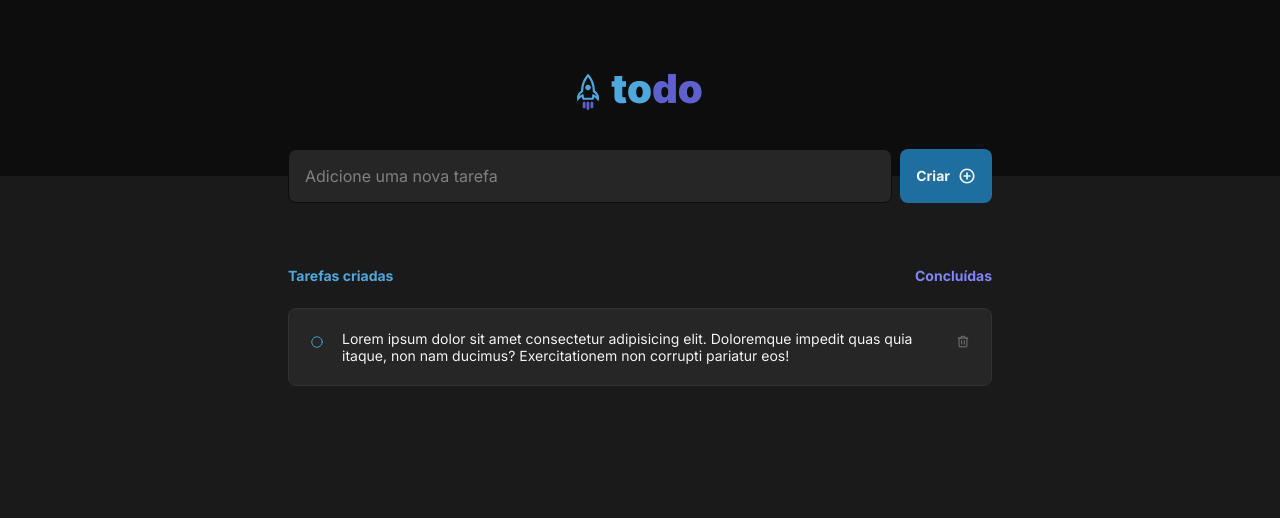
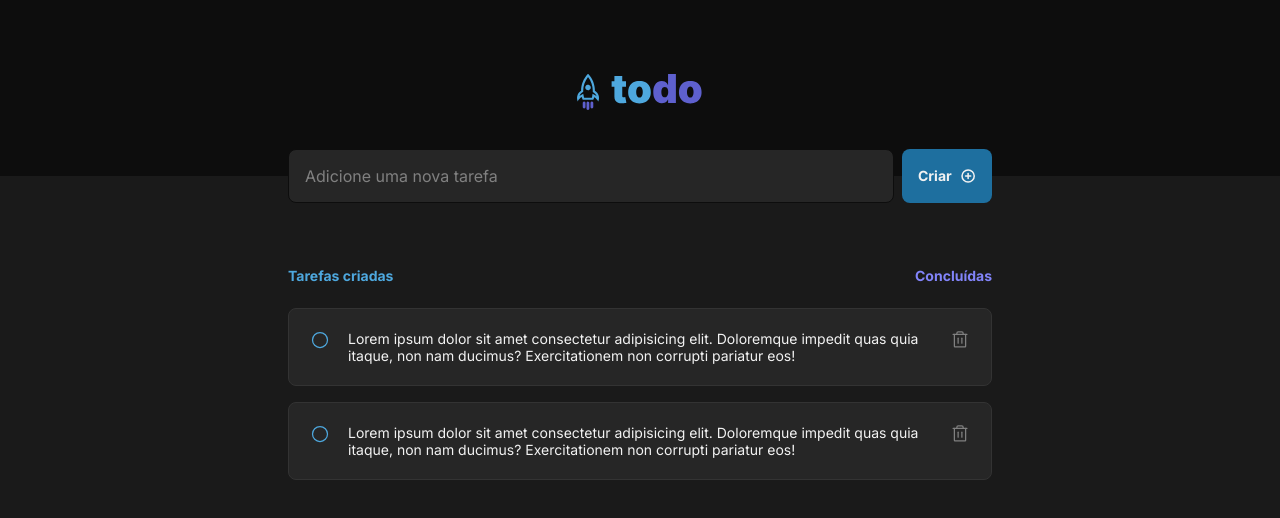
Before and after one commit to fernandnsp/todoList-reactjs, a React (Vite) app: page / in a window 1280 px wide. Shown: the top 518 px of the page. Built offline with nearby package versions, Linux system fonts and the light colour scheme.

Commit message:
:sparkles: Feat: Componente de listagem e tarefa
Finalização no estilo da listagem e do componente de tarefa, também adicionado suavidade ao passar em cima dos botões

```diff
--- a/src/App.module.css
+++ b/src/App.module.css
@@ -3,3 +3,9 @@
   margin: 0 auto;
   padding: 0 1rem;
 }
+
+@media (max-width: 768px) {
+  html {
+    font-size: 87.5%;
+  }
+}
--- a/src/components/Input/Input.module.css
+++ b/src/components/Input/Input.module.css
@@ -1,12 +1,15 @@
 .input {
     display: flex;
+    flex-wrap: wrap;
+    justify-content: flex-end;
     gap: 8px;
     margin-top: calc(0px - 1.7rem);
 }
 
 .inputCampo {
     color: var(--gray-100);
-    width: 100%;
+
+    width: calc(100% - 8px - 90px);
     padding: 1rem;
 
     border-radius: 8px;
@@ -27,9 +30,11 @@
 .button {
     color: var(--gray-100);
     display: flex;
+    align-items: center;
+    justify-content: center;
     gap: 8px;
-    align-items: center;
 
+    width: 90px;
     padding: 1rem;
     border: none;
     border-radius: 8px;
@@ -37,6 +42,7 @@
     font-weight: 700;
     font-size: 0.875rem;
     background-color: var(--blue-600);
+    transition: ease-in .08s;
 }
 
 .button:focus, .button:hover {
@@ -44,3 +50,9 @@
     cursor: pointer;
     background-color: var(--blue-300);
 }
+
+@media (max-width: 375px) {
+    .inputCampo {
+        width: 100%;
+    }
+}
--- a/src/components/ListTasks/ListTasks.module.css
+++ b/src/components/ListTasks/ListTasks.module.css
@@ -21,3 +21,7 @@
 .listTasks__list {
     list-style: none;
 }
+
+.listTasks__list li{
+    margin-bottom: 1rem;
+}
--- a/src/components/ListTasks/ListTasks.tsx
+++ b/src/components/ListTasks/ListTasks.tsx
@@ -10,9 +10,8 @@ export function ListTasks() {
             </div>
 
             <ul className={style.listTasks__list}>
-                <li>
-                    <Tasks />
-                </li>
+                <li><Tasks /></li>
+                <li><Tasks /></li>
             </ul>
         </section>
     )
--- a/src/components/Tasks/Tasks.module.css
+++ b/src/components/Tasks/Tasks.module.css
@@ -9,17 +9,18 @@
     border: 1px solid var(--gray-400);
 
     background-color: var(--gray-500);
+    flex-direction: row;
 }
 
 .radioIcon {
     color: var(--blue-300);
     box-sizing: content-box;
     padding: 5px;
+    transition: ease-in .08s;
 }
 
 .radioIcon:hover {
     color: var(--blue-600);
-    overflow: hidden;
     cursor: pointer;
 }
 
@@ -30,10 +31,12 @@
 }
 
 .trashIcon {
+    display: flex;
     color: var(--gray-300);
+
     border-radius: 4px;
-    box-sizing: content-box;
     padding: 5px;
+    transition: ease-in .08s;
 }
 
 .trashIcon:hover {
@@ -41,3 +44,12 @@
     cursor: pointer;
     background-color: var(--gray-400);
 }
+
+@media (max-width: 768px) {
+    .radioIcon {
+        order: 1;
+    }
+    .trashIcon {
+        order: 0;
+    }
+}
--- a/src/components/Tasks/Tasks.tsx
+++ b/src/components/Tasks/Tasks.tsx
@@ -4,11 +4,17 @@ import { Circle, Trash } from 'phosphor-react'
 export function Tasks() {
     return (
         <div className={style.tasks}>
-            <Circle size={24} className={style.radioIcon} />
+            <span className={style.radioIcon}>
+                <Circle size={20} />
+            </span>
             <p className={style.content}>
-                Lorem ipsum dolor sit amet consectetur adipisicing elit. Doloremque impedit quas quia itaque, non nam ducimus? Exercitationem non corrupti pariatur eos!
+                Lorem ipsum dolor sit amet consectetur adipisicing elit.
+                Doloremque impedit quas quia itaque, non nam ducimus?
+                Exercitationem non corrupti pariatur eos!
             </p>
-            <Trash size={24} className={style.trashIcon} />
+            <span className={style.trashIcon}>
+                <Trash size={20} />
+            </span>
         </div>
     )
 }
```
